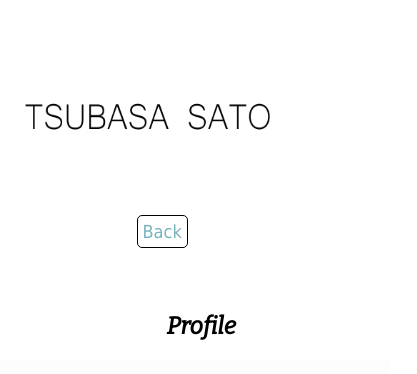
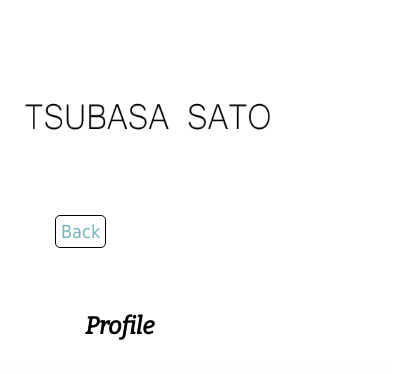
Before and after one commit to tsuuubasa/portfolio1, a plain HTML site: page me.html in a window 390 px wide. Shown: the top 374 px of the page, 417 px wide, since content can reach past the window. Drawn offline with nearby package versions, Linux system fonts and the light colour scheme.

Commit message:
Add files via upload

```diff
--- a/style.css
+++ b/style.css
@@ -432,7 +432,7 @@ ul	{width: 270px;
 .boxB	{width: 280px;
 	 margin-left: auto;
 	 margin-right: auto;
-	 padding-left: 35%}
+	 padding-left: 0}
 }
 /*########## 414px以上～599px以下##########*/
 @media (min-width: 414px) and (max-width: 600px){
```
